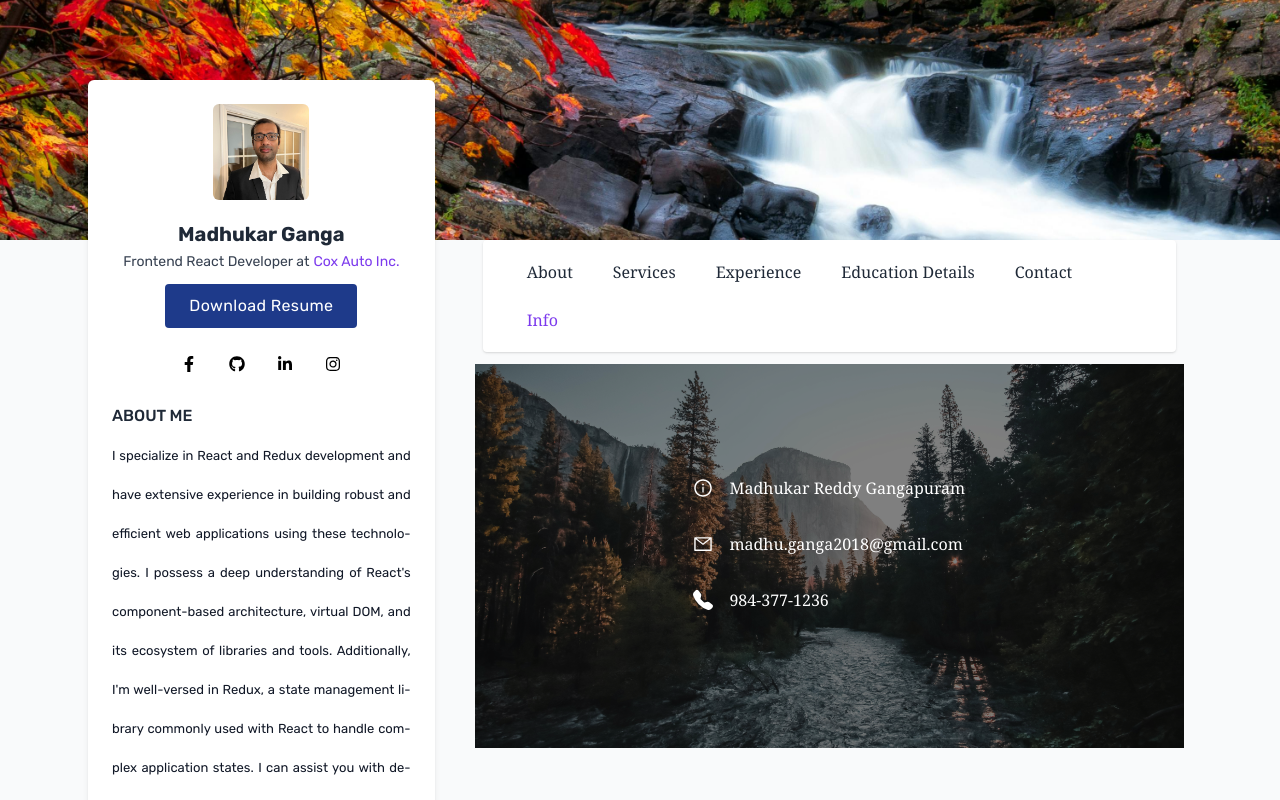
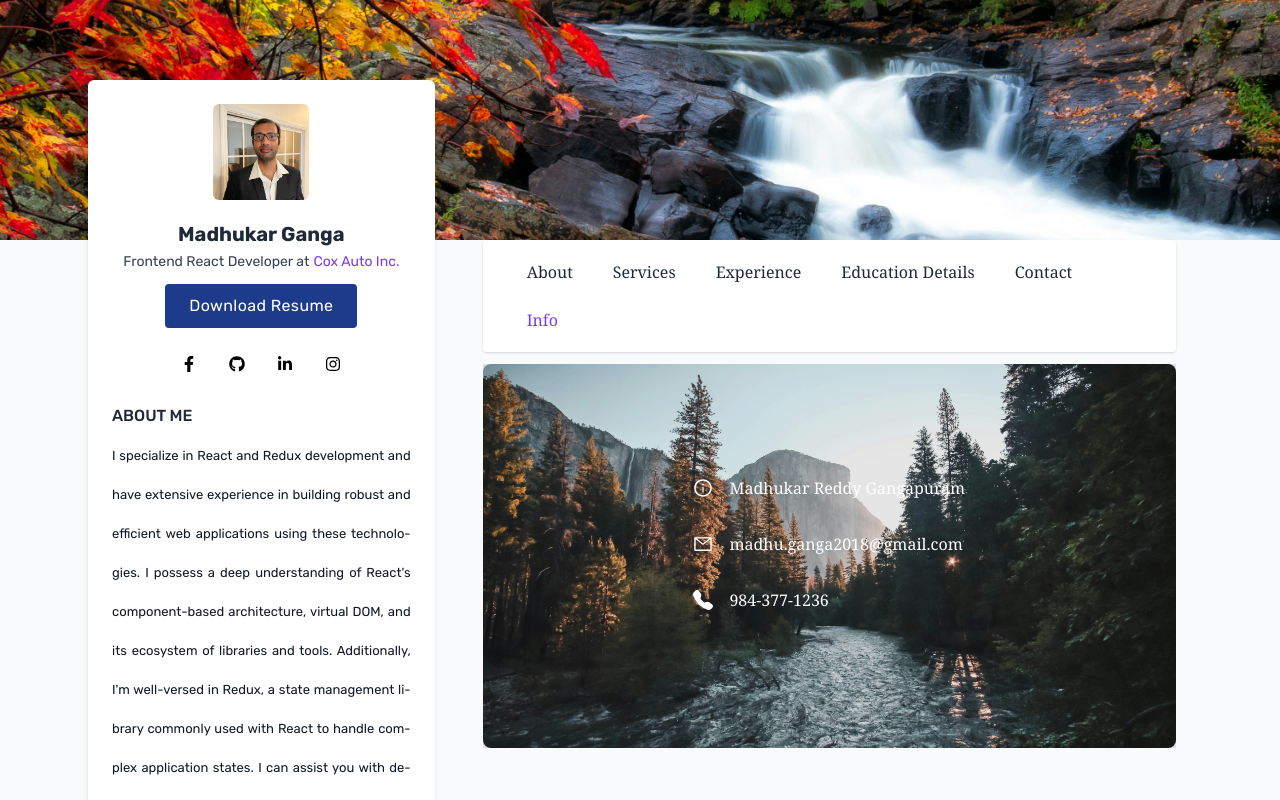
Before and after one commit to mk022104/resume-react-template-main, a React (Create React App) app: page /Group in a window 1280 px wide. Shown: the top 800 px of the page. Built offline with nearby package versions, Linux system fonts and the light colour scheme.

Commit message:
fixing-imagesize-opacity

```diff
--- a/src/components/pages/About/About.jsx
+++ b/src/components/pages/About/About.jsx
@@ -7,7 +7,7 @@
       <div className="flex flex-wrap md:px-4">
         <div className="w-full">
           <div className="md:mx-4">
-            <h3 className="text-2xl text-gray-800 font-bold mb-4 hover:text-indigo-400">Who am I?</h3>
+            <h3 className="text-2xl text-gray-800 font-bold mb-4 hover:text-purple-400">Who am I?</h3>
             <p className="text-sm text-gray-400 leading-6 mb-3 aboutFontDecoration">
               Highly skilled React JS developer with 8 years of experience in
               building robust and user-friendly web applications. Seeking a
--- a/src/components/pages/Group/Group.js
+++ b/src/components/pages/Group/Group.js
@@ -12,10 +12,10 @@
         //    <p className="text-left hover:text-center"></p>
         //   </div>
         // </div>
-        <div className="bg-cover bg-center h-96 mr-6 ml-6 mb-8 lg:mb-8" style={{ backgroundImage: `url(${mountain})`  }}>
-          <div className="flex items-center justify-center h-full bg-black bg-opacity-50">
+        <div className="bg-cover bg-center h-96 mr-8 ml-8 mb-8 lg:mb-8 rounded-sm rounded-md rounded-lg" style={{ backgroundImage: `url(${mountain})`  }}>
+          <div className="flex items-center justify-center h-full bg-black bg-opacity-10">
              <h1 className="text-white font-serif text-left	text-center">
-                <div className="flex items-center space-x-4 p-4"> <AiOutlineInfoCircle className="h-5 w-5"/><div className="text-l">Madhukar Reddy Gangapuram</div></div>
+                <div className="flex items-center space-x-4 p-4"> <AiOutlineInfoCircle className="h-5 w-5"/><div className="text-l hover:text-purple-40">Madhukar Reddy Gangapuram</div></div>
                 <div className="flex items-center space-x-4 p-4"><AiOutlineMail className="h-5 w-5"/><div className="text-l">madhu.ganga2018@gmail.com</div></div>
                 <div className="flex items-center space-x-4 p-4"><BsFillTelephoneFill className="h-5 w-5"/><p className="text-l">984-377-1236</p></div>&nbsp;
              </h1>
```
Also changed, not shown: src/components/pages/Group/pexels-pixabay.jpg (added), 1 other file (tests, documents, lock files or other folders).
